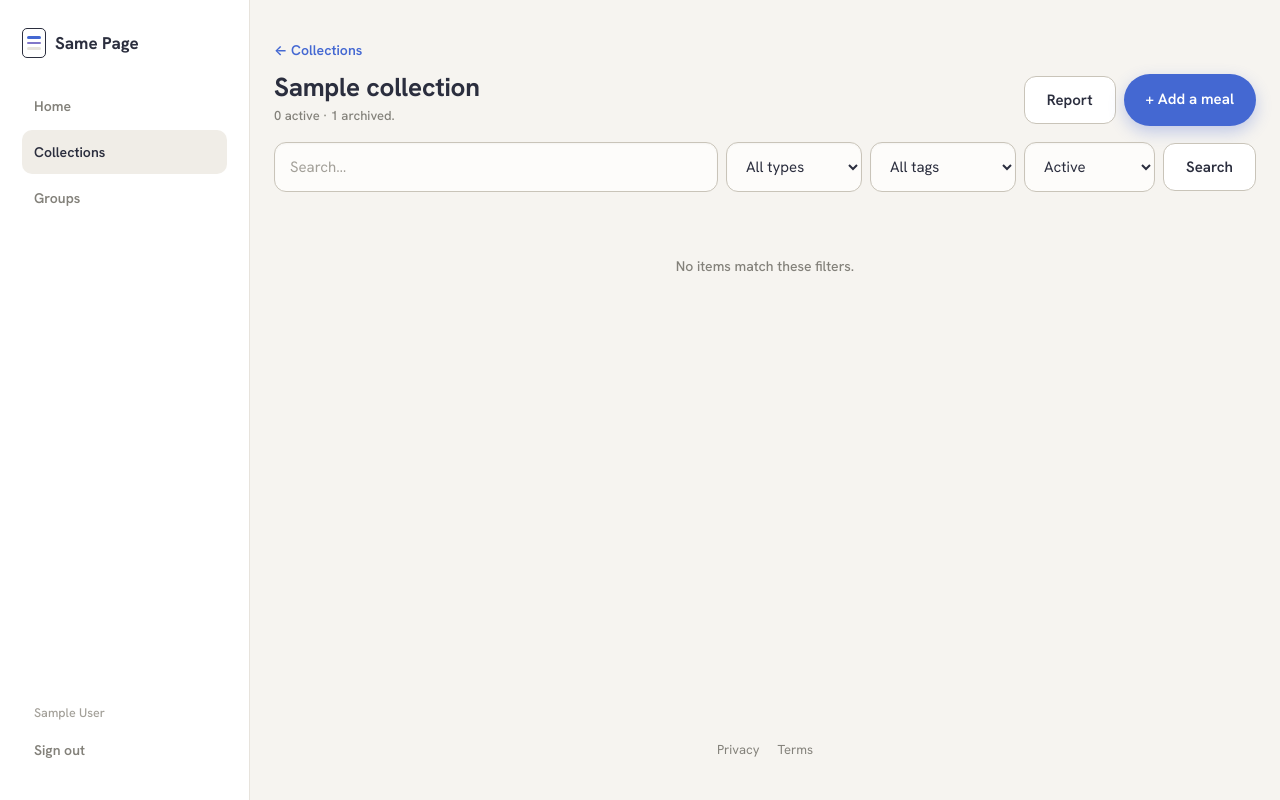
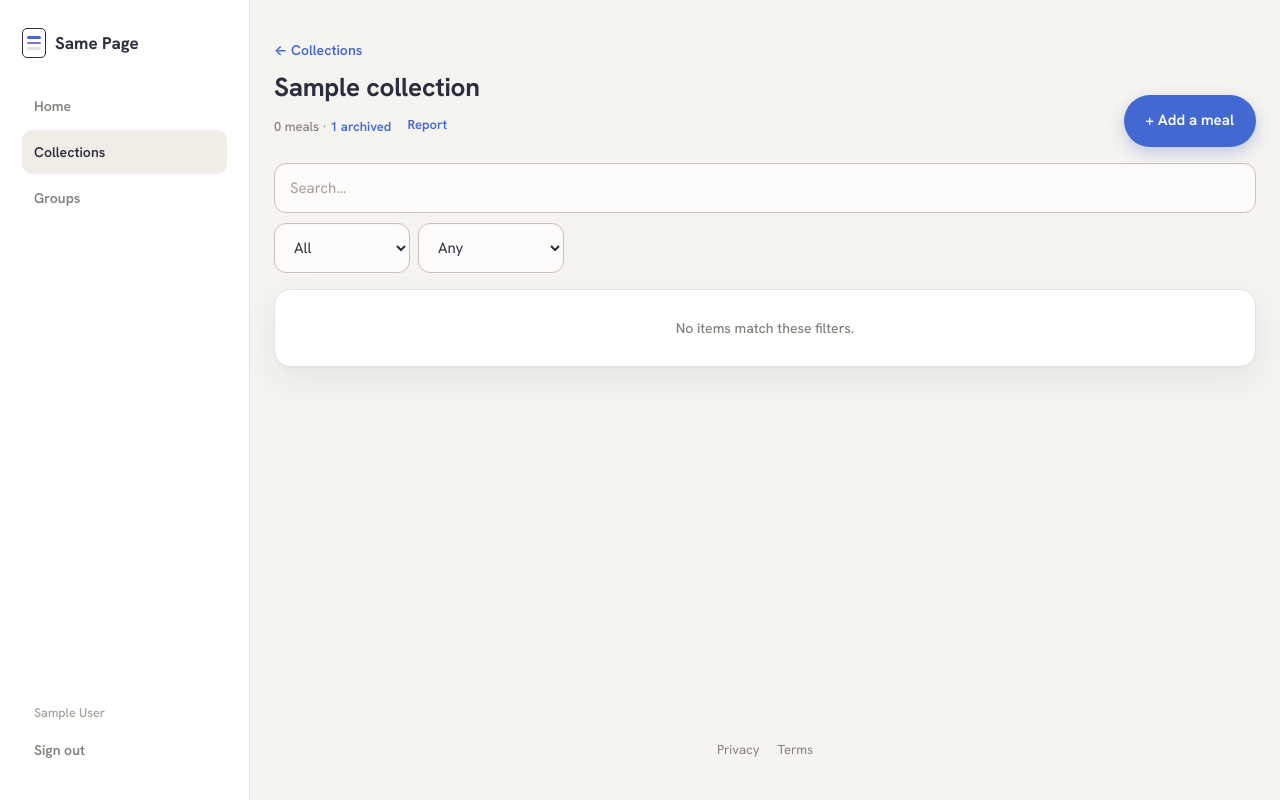
Before and after one commit to vectorlanelabs/samepage, a FastAPI app: page /collections/1 in a window 1280 px wide. Run offline with FastAPI, Linux system fonts and the light colour scheme; the visitor is signed in with stand-in values (Sample User, id 1); tables that the repository leaves empty hold one stand-in row (values such as "Sample post"); parts of the project's set-up code (start-up, migrations or seed data) failed here and were passed over.

Commit message:
feat(library): compact rows, two-row filters, tag adder (M7 S9)

```diff
--- a/app/routes/library.py
+++ b/app/routes/library.py
@@ -48,6 +48,10 @@ router = APIRouter()
 MEAL_TYPES = ("breakfast", "lunch", "dinner")
 MEAL_TYPE_LABELS = {"breakfast": "Breakfast", "lunch": "Lunch", "dinner": "Dinner"}
 VALID_MEAL_TYPES = frozenset(MEAL_TYPES)
+
+# A "time tag" is a group tag whose name looks like a duration ("40 min",
+# "40min") — the library splits these into their own Time dropdown.
+TIME_TAG_RE = re.compile(r"^\d+\s?min$", re.IGNORECASE)
 
 
 def _parse_meal_types(raw: list[str] | None) -> list[str]:
@@ -222,14 +226,6 @@ def _item_meal_detail(db: Session, item_id: int) -> MealDetail | None:
     return db.scalar(select(MealDetail).where(MealDetail.item_id == item_id))
 
 
-def _has_recipe(detail: MealDetail | None, has_ingredients: bool) -> bool:
-    if has_ingredients:
-        return True
-    if detail is None:
-        return False
-    return bool(detail.source_url or detail.recipe_text)
-
-
 def _safe_source_url(url: str | None) -> str | None:
     """Return url only when it is an absolute http(s) URL with a host, else None."""
     if not url:
@@ -263,6 +259,10 @@ def _render_edit(
     instructions/source_url) — from the item/detail for GETs, from the submitted
     POST body for 400 re-renders so nothing the user typed is lost.
     """
+    all_tags = _all_tags(db, collection.group_id)
+    applied = set(selected_tags)
+    applied_tags = [t for t in all_tags if t.name in applied]
+    other_tags = [t for t in all_tags if t.name not in applied]
     return templates.TemplateResponse(
         request,
         "meal_edit.html",
@@ -271,7 +271,9 @@ def _render_edit(
             "collection": collection,
             "form": form,
             "selected_tags": selected_tags,
-            "all_tags": _all_tags(db, collection.group_id),
+            "all_tags": all_tags,
+            "applied_tags": applied_tags,
+            "other_tags": other_tags,
             "meal_type_options": [
                 {"value": t, "label": MEAL_TYPE_LABELS[t], "checked": t in form["types"]}
                 for t in MEAL_TYPES
@@ -386,18 +388,22 @@ def library_page(
     q: str = "",
     type: str = "",
     tags: str = "",
+    time: str = "",
     status: str = "active",
     added: int = 0,
 ):
     """Collection browse (signed-in accounts only): search (q), type / tag (OR)
-    / status filters, scoped to the collection in the URL. ``?added=1`` (set by
-    the create redirect) shows a "meal added" confirmation banner."""
+    / time (AND) / status filters, scoped to the collection in the URL.
+    ``?added=1`` (set by the create redirect) shows a "meal added" confirmation
+    banner."""
     account = require_account(request, db)
     collection = _get_owned_collection_or_404(db, account, collection_id)
 
     type = type if type in VALID_MEAL_TYPES else ""
     status = status if status in ("active", "archived", "all") else "active"
     tag_names = [t.strip() for t in tags.split(",") if t.strip()]
+    # The Time dropdown is one more tag filter — AND-ed with the Tags select.
+    time_names = [t.strip() for t in time.split(",") if t.strip()]
 
     stmt = select(Item).where(Item.collection_id == collection.id)
     if q:
@@ -416,6 +422,14 @@ def library_page(
             .distinct()
         ).all()
         stmt = stmt.where(Item.id.in_(item_ids))
+    for time_name in time_names:
+        item_ids = db.scalars(
+            select(ItemTag.item_id)
+            .join(Tag, Tag.id == ItemTag.tag_id)
+            .where(Tag.name == time_name)
+            .distinct()
+        ).all()
+        stmt = stmt.where(Item.id.in_(item_ids))
     if status == "active":
         stmt = stmt.where(Item.archived_at.is_(None))
     elif status == "archived":
@@ -423,12 +437,8 @@ def library_page(
     items = db.scalars(stmt.order_by(Item.normalized_name)).all()
     item_ids = [item.id for item in items]
 
-    # Fetch meal details and tags for this collection's items in one query each
-    # (not one query per item, and not every item-tag link on the deployment).
-    item_details: dict[int, MealDetail] = {
-        detail.item_id: detail
-        for detail in db.scalars(select(MealDetail).where(MealDetail.item_id.in_(item_ids)))
-    }
+    # Fetch tags for this collection's items in one query (not one query per
+    # item, and not every item-tag link on the deployment).
     item_tags = db.execute(
         select(ItemTag.item_id, Tag.name)
         .join(Tag, Tag.id == ItemTag.tag_id)
@@ -448,28 +458,24 @@ def library_page(
     def _types_of(item: Item) -> list[str]:
         return _parse_meal_types(raw_types_by_item.get(item.id, []))
 
-    items_with_ingredients = set(
-        db.scalars(
-            select(MealIngredient.item_id)
-            .where(MealIngredient.item_id.in_(item_ids))
-            .distinct()
-        ).all()
-    )
-
     rows = [
         {
             "id": item.id,
             "name": item.name,
             "type_label": _types_label(_types_of(item)),
             "tags": sorted(tags_by_item.get(item.id, [])),
-            "kept_label": f"Kept {item.times_kept}×" if item.times_kept > 0 else None,
-            "has_recipe": _has_recipe(
-                item_details.get(item.id), item.id in items_with_ingredients
-            ),
+            "kept_label": f"kept {item.times_kept}×" if item.times_kept > 0 else None,
             "archived": item.archived_at is not None,
         }
         for item in items
     ]
+    # Row subtitle: "{type} · {tags…}" — the archived marker is a trailing
+    # " · archived" suffix. Missing parts are omitted (no dangling dots).
+    for row in rows:
+        parts = [p for p in [row["type_label"], *row["tags"]] if p]
+        if row["archived"]:
+            parts.append("archived")
+        row["subtitle"] = " · ".join(parts) or None
 
     active_count = (
         db.scalar(
@@ -489,29 +495,37 @@ def library_page(
     )
 
     # Filters render as compact dropdowns (v4): one <select> each for type,
-    # status, and tag. Options carry their own selected flag; the form GETs back
-    # to this same page.
+    # tag, and time. Options carry their own selected flag; the form GETs back
+    # to this same page. "Time tags" (names like "40 min") are split out of the
+    # tag list into their own Time dropdown (route-side, so the template never
+    # decides what counts as a duration).
     type_options = [
         {
-            "label": "All types" if key == "all" else MEAL_TYPE_LABELS[key],
+            "label": "All" if key == "all" else MEAL_TYPE_LABELS[key],
             "value": "" if key == "all" else key,
             "selected": type == ("" if key == "all" else key),
         }
         for key in ("all", *MEAL_TYPES)
     ]
-    status_options = [
-        {"label": label, "value": value, "selected": status == value}
-        for label, value in (("Active", "active"), ("Archived", "archived"), ("All", "all"))
-    ]
     # Tag filtering keeps its comma-separated OR-capable param, but the dropdown
     # picks one at a time; a single selected tag round-trips.
+    all_group_tags = _all_tags(db, collection.group_id)
     selected_tag = tag_names[0] if tag_names else ""
-    tag_options = [{"label": "All tags", "value": "", "selected": not selected_tag}] + [
+    tag_options = [{"label": "Any", "value": "", "selected": not selected_tag}] + [
         {"label": tag.name, "value": tag.name, "selected": tag.name == selected_tag}
-        for tag in _all_tags(db, collection.group_id)
+        for tag in all_group_tags
+        if not TIME_TAG_RE.match(tag.name)
+    ]
+    # The Time dropdown posts a single time tag; the route ANDs it with the
+    # Tags select (and any other filters).
+    selected_time = time_names[0] if time_names else ""
+    time_options = [{"label": "Any", "value": "", "selected": not selected_time}] + [
+        {"label": tag.name, "value": tag.name, "selected": tag.name == selected_time}
+        for tag in all_group_tags
+        if TIME_TAG_RE.match(tag.name)
     ]
 
-    any_filter_active = bool(q or type or tag_names or status != "active")
+    any_filter_active = bool(q or type or tag_names or time_names or status != "active")
 
     return templates.TemplateResponse(
         request,
@@ -525,11 +539,14 @@ def library_page(
             "q": q,
             "type": type,
             "tags": tags,
+            "time": time,
             "status": status,
+            "viewing_archived": status == "archived",
             "type_options": type_options,
-            "status_options": status_options,
             "tag_options": tag_options,
+            "time_options": time_options,
             "has_tags": len(tag_options) > 1,
+            "has_times": len(time_options) > 1,
             "any_filter_active": any_filter_active,
             "clear_url": f"/collections/{collection.id}",
             "flash": "Meal added." if added else None,
--- a/app/static/app.css
+++ b/app/static/app.css
@@ -702,6 +702,21 @@ button { font-family: var(--sp-font-sans); }
   margin: 0;
 }
 
+/* ---------- Utility: visually hidden but focusable/operable ---------- */
+
+.visually-hidden {
+  position: absolute;
+  width: 1px;
+  height: 1px;
+  padding: 0;
+  margin: -1px;
+  overflow: hidden;
+  clip: rect(0 0 0 0);
+  clip-path: inset(50%);
+  white-space: nowrap;
+  border: 0;
+}
+
 /* ---------- Library ---------- */
 
 .lib-header {
@@ -712,38 +727,110 @@ button { font-family: var(--sp-font-sans); }
   flex-wrap: wrap;
 }
 
+.lib-meta-row {
+  display: flex;
+  align-items: center;
+  gap: 16px;
+  flex-wrap: wrap;
+}
+
+/* Quiet inline link inside the meta line (archived toggle / show active). */
+.meta-link {
+  color: var(--sp-accent);
+  font-weight: 600;
+  text-decoration: none;
+}
+
+/* Two fixed filter rows: search on its own row, then the dropdown row that
+   never wraps at 390px. */
 .lib-toolbar {
   display: flex;
-  align-items: center;
-  flex-wrap: wrap;
+  flex-direction: column;
+  gap: 10px;
+  margin-top: 16px;
+}
+
+.lib-search-row {
+  display: flex;
+  align-items: center;
   gap: 8px;
-  margin-top: 16px;
 }
 
 .lib-search-input {
-  flex: 1 1 200px;
+  flex: 1 1 auto;
   min-width: 0;
 }
 
-/* Compact dropdown filters (v4): sized to content, not stretched full width. */
+/* Compact dropdown filters (v4): sized to content, not stretched full width;
+   they shrink (with ellipsis) before the row wraps on narrow phones. */
 .lib-filter {
   width: auto;
   min-width: 0;
-  flex: 0 0 auto;
+  flex: 0 1 auto;
   padding-right: 34px;
-}
-
-.lib-search-btn { flex: 0 0 auto; }
+  text-overflow: ellipsis;
+}
+
+.lib-filter-row {
+  display: flex;
+  align-items: center;
+  gap: 8px;
+  flex-wrap: nowrap;
+}
+
 .lib-clear { flex: 0 0 auto; padding: 0 6px; }
 
-.lib-grid {
-  display: grid;
-  grid-template-columns: 1fr;
-  gap: 10px;
+/* One card holding a row per meal. */
+.lib-card {
   margin-top: 16px;
-}
-
-.lib-empty { grid-column: 1 / -1; }
+  padding: 4px 18px;
+  background: var(--sp-card);
+  border: 1px solid var(--sp-border);
+  border-radius: 16px;
+  box-shadow: var(--sp-shadow);
+}
+
+.lib-empty { margin: 0; padding: 24px 0; }
+
+/* A row IS the link to the item's edit page. */
+.lib-row {
+  display: block;
+  padding: 14px 0;
+  min-height: 44px;
+  border-bottom: 1px solid var(--sp-hairline);
+  text-decoration: none;
+}
+
+.lib-row:last-child { border-bottom: none; }
+
+.lib-row-line1 {
+  display: flex;
+  align-items: baseline;
+  justify-content: space-between;
+  gap: 12px;
+}
+
+.lib-row-name {
+  font-size: 15.5px;
+  font-weight: 600;
+  color: var(--sp-ink);
+  min-width: 0;
+}
+
+.lib-row-kept {
+  flex: none;
+  font-size: 12px;
+  color: var(--sp-faint);
+}
+
+.lib-row-sub {
+  display: block;
+  margin-top: 3px;
+  font-size: 12.5px;
+  color: var(--sp-sub);
+}
+
+.lib-row--archived .lib-row-name { color: var(--sp-faint); }
 
 .meal-card {
   display: flex;
--- a/app/templates/library.html
+++ b/app/templates/library.html
@@ -6,18 +6,28 @@
     <div>
       <a class="back-link" href="/collections">← Collections</a>
       <h1 class="page-title">{{ collection.name }}</h1>
-      <div class="page-meta">{{ active_count }} active · {{ archived_count }} archived.</div>
+      <div class="lib-meta-row">
+        <div class="page-meta">
+          {% if viewing_archived %}
+          {{ archived_count }} archived · <a class="meta-link" href="{{ clear_url }}">Show active</a>
+          {% else %}
+          {{ active_count }} meals{% if archived_count > 0 %} · <a class="meta-link" href="?status=archived">{{ archived_count }} archived</a>{% endif %}
+          {% endif %}
         </div>
-    <div style="display:flex;gap:8px;flex-wrap:wrap;align-items:center;">
-      <a class="btn btn-secondary" href="/collections/{{ collection.id }}/report">Report</a>
+        <a class="text-link" href="/collections/{{ collection.id }}/report">Report</a>
+      </div>
+    </div>
     <a class="floating-add" href="/collections/{{ collection.id }}/items/new">+ Add a meal</a>
-    </div>
   </div>
 
   {% if flash %}<p class="flash">{{ flash }}</p>{% endif %}
 
   <form method="get" action="/collections/{{ collection.id }}" class="lib-toolbar">
+    <div class="lib-search-row">
       <input type="text" name="q" value="{{ q }}" placeholder="Search…" class="input lib-search-input">
+      <button type="submit" class="visually-hidden">Search</button>
+    </div>
+    <div class="lib-filter-row">
       <select name="type" class="input lib-filter" onchange="this.form.submit()" aria-label="Type">
         {% for opt in type_options %}
         <option value="{{ opt.value }}"{% if opt.selected %} selected{% endif %}>{{ opt.label }}</option>
@@ -30,42 +40,28 @@
         {% endfor %}
       </select>
       {% endif %}
-    <select name="status" class="input lib-filter" onchange="this.form.submit()" aria-label="Status">
-      {% for opt in status_options %}
+      {% if has_times %}
+      <select name="time" class="input lib-filter" onchange="this.form.submit()" aria-label="Time">
+        {% for opt in time_options %}
         <option value="{{ opt.value }}"{% if opt.selected %} selected{% endif %}>{{ opt.label }}</option>
         {% endfor %}
       </select>
-    <button type="submit" class="btn btn-secondary lib-search-btn">Search</button>
+      {% endif %}
       {% if any_filter_active %}
       <a href="{{ clear_url }}" class="text-link lib-clear">Clear</a>
       {% endif %}
+    </div>
   </form>
 
-  <div class="lib-grid">
+  <div class="lib-card">
   {% for m in meals %}
-    <div class="meal-card{% if m.archived %} meal-card--archived{% endif %}">
-      <div class="meal-card-top">
-        <a href="/collections/{{ collection.id }}/items/{{ m.id }}" class="meal-card-name">{{ m.name }}</a>
-        {% if m.type_label %}<span class="chip chip--static">{{ m.type_label }}</span>{% endif %}
-      </div>
-      <div class="meal-card-meta">
-        {% for t in m.tags %}
-        <span class="chip">{{ t }}</span>
-        {% endfor %}
-        {% if m.kept_label %}
-        <span class="kept-count">{{ m.kept_label }}</span>
-        {% endif %}
-      </div>
-      <div class="meal-card-actions">
-        <a class="text-link" href="/collections/{{ collection.id }}/items/{{ m.id }}/edit">Edit</a>
-        {% if m.has_recipe %}
-        <a class="text-link" href="/collections/{{ collection.id }}/items/{{ m.id }}">Recipe →</a>
-        {% endif %}
-        <form method="post" action="/collections/{{ collection.id }}/items/{{ m.id }}/{% if m.archived %}unarchive{% else %}archive{% endif %}" class="meal-archive-form">
-          <button type="submit" class="danger-text">{% if m.archived %}Restore{% else %}Archive{% endif %}</button>
-        </form>
-      </div>
-    </div>
+    <a class="lib-row{% if m.archived %} lib-row--archived{% endif %}" href="/collections/{{ collection.id }}/items/{{ m.id }}/edit">
+      <span class="lib-row-line1">
+        <span class="lib-row-name">{{ m.name }}</span>
+        {% if m.kept_label %}<span class="lib-row-kept">{{ m.kept_label }}</span>{% endif %}
+      </span>
+      {% if m.subtitle %}<span class="lib-row-sub">{{ m.subtitle }}</span>{% endif %}
+    </a>
   {% else %}
     {% if collection_empty %}
     <p class="empty-state lib-empty">This collection has no items yet.</p>
```
Also changed, not shown: other parts of app/static/app.css (+30 -4 lines), app/templates/meal_edit.html (+18 -21 lines), tests/test_library.py (+102 -5 lines). Lines whose indentation alone changed are shown as unchanged.
